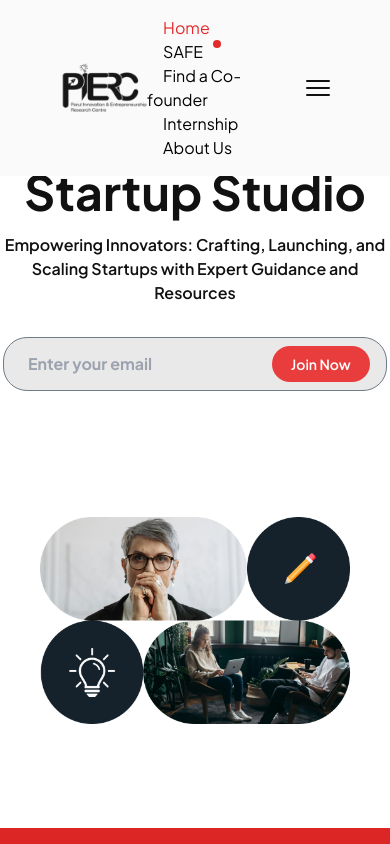
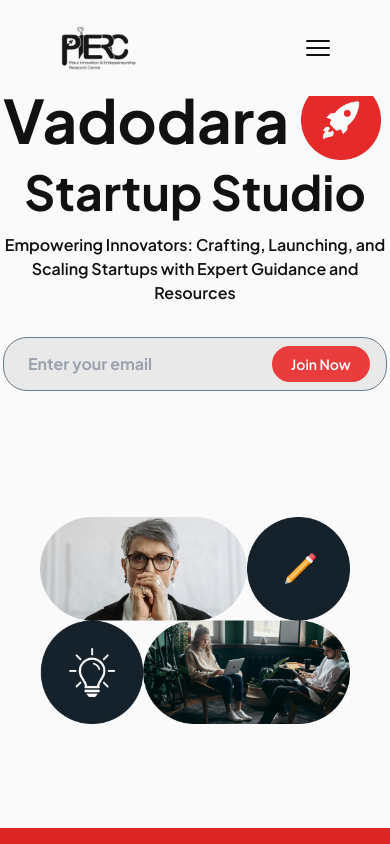
Before and after one commit to abhinnvyas/VSS-Landing-Page, a Next.js app: page / in a window 390 px wide. Shown: the top 844 px of the page. Built offline with nearby package versions, Linux system fonts and the light colour scheme.

Commit message:
Fixed the Navbar

```diff
--- a/components/Footer/footer.jsx
+++ b/components/Footer/footer.jsx
@@ -7,7 +7,7 @@ function Footer() {
     <div className=" bg-[#15222B] pt-10 text-white">
       {/* Bottom section */}
       <div className="bg-[#15222B] pb-10 ">
-        <div className="container mx-auto px-4 flex flex-wrap justify-between">
+        <div className="container mx-auto px-4  flex flex-col md:flex-row md:items-center md:justify-between">
           <div className="mb-8 md:mb-0">
             <Image
               src="/images/vss.png"
--- a/components/events/Events.jsx
+++ b/components/events/Events.jsx
@@ -53,7 +53,7 @@ const events = [
 
 const Events = () => {
   return (
-    <div className="p-10 mt-20 relative mb-20">
+    <div className="p-10 mt-20 relative mb-20 bg-background">
       <div className="grid grid-cols-4 gap-4">
         {events.map((event) => (
           <div key={event.id} className="col-span-1">
@@ -77,7 +77,6 @@ const Events = () => {
         <button className="text-black  py-2 px-6 rounded-full">
           View More
         </button>
-
       </div>
     </div>
   );
--- a/components/governers/Governers.jsx
+++ b/components/governers/Governers.jsx
@@ -38,7 +38,7 @@ export default function Governers() {
                 Dr. Devanshu J Patel
               </h3>
               <p className="text-gray-400">President</p>
-              <p className="mt-2 text-sm max-w-xl">
+              <p className="mt-2 text-xs md:text-sm max-w-xl">
                 Dr. Devanshu Patel, A Dynamic Visionary President Of Parul
                 University, Whose Unflinching Commitment Towards Education Has
                 Made An Impact Not Only In Gujarat But In All The Diversified
--- a/components/hero/HeroSection.jsx
+++ b/components/hero/HeroSection.jsx
@@ -5,7 +5,7 @@ import HeroImage from "@/public/images/hero.png"; // Ensure this path is correct
 export default function HeroSection() {
   return (
     <>
-      <section className=" bg-white">
+      <section className=" bg-background">
         <div className="flex flex-col md:flex-row items-center justify-between w-full p-10 min-h-[calc(100vh-80px)]">
           {/* Left Content */}
           <div className="text-center md:text-left max-w-lg mt-10 px-7">
--- a/components/investmentpartners/InvestmentPartners.jsx
+++ b/components/investmentpartners/InvestmentPartners.jsx
@@ -22,7 +22,7 @@ export default function InvestmentPartners() {
   ];
 
   return (
-    <section className="p-10 mt-10 bg-white">
+    <section className="p-10 mt-10 bg-background">
       <div className="container mx-auto text-center">
         {/* Title */}
         <h2 className="text-2xl font-bold mb-10">Investment Partners</h2>
--- a/components/mentor/mentor.jsx
+++ b/components/mentor/mentor.jsx
@@ -26,7 +26,7 @@ const mentors = [
 
 export default function Mentor() {
   return (
-    <div className="bg-white py-16 px-4 sm:px-6 lg:px-8">
+    <div className="bg-background py-16 px-4 sm:px-6 lg:px-8">
       <div className="max-w-7xl mx-auto">
         <h2 className="text-4xl font-bold text-center text-gray-900 mb-2">
           Find a Mentor
--- a/components/navbar/Navbar.jsx
+++ b/components/navbar/Navbar.jsx
@@ -18,9 +18,10 @@ const Navbar = () => {
   return (
     <nav
       className={`fixed top-0 w-full md:h-[64px] flex items-center bg-background justify-between p-4 z-50 ${
-        makeNavigationVisible ? "px-4 pt-4 pb-0 shadow-lg" : "p-4"
+        makeNavigationVisible ? "px-4 pt-4 shadow-lg" : "p-4"
       } transition-all ease-in-out duration-500`}
     >
+      <div className="flex flex-col flex-1 ">
         <div className="flex items-center justify-between w-full px-10 ">
           {/* Logo on the left side */}
           <Link href={"/"}>
@@ -29,12 +30,12 @@ const Navbar = () => {
               width={1000}
               height={1000}
               alt="Logo"
-            className="h-20 w-28 object-contain cursor-pointer"
+              className="h-16 w-20 object-contain cursor-pointer "
             />
           </Link>
 
           {/* Centered Navigation Component */}
-        <div className="flex justify-center md:block">
+          <div className=" hidden md:block ">
             <NavigationComponent
               isScrolled={isScrolled}
               activeNavItem={activeNavItem} // Pass active item
@@ -43,7 +44,7 @@ const Navbar = () => {
           </div>
 
           {/* Mobile and additional items on the right */}
-        <div className="flex items-center justify-between space-x-4">
+          <div className="flex items-center justify-between space-x-4 ">
             <Link
               href={"/"}
               className="bg-primary text-sm text-white px-6 py-2 rounded-full md:flex justify-center items-center font-semibold shadow-md transition-all duration-300 ease-in-out active:scale-90 hidden"
@@ -80,6 +81,7 @@ const Navbar = () => {
             onNavItemClick={handleNavItemClick} // Pass click handler
           />
         </div>
+      </div>
     </nav>
   );
 };
--- a/components/navbar/NavigationComponent.jsx
+++ b/components/navbar/NavigationComponent.jsx
@@ -12,23 +12,23 @@ const NavigationComponent = ({ activeNavItem, onNavItemClick }) => {
   ];
 
   return (
-    <div className="flex flex-col md:flex-row">
+    <div className="flex flex-col items-center md:flex-row bg-background">
       {navItems.map((item) => (
         <div
           key={item}
-          className="relative"
+          className="relative "
           onClick={() => onNavItemClick(item)}
         >
           <Link
             href={`/${item.toLowerCase()}`}
-            className={`py-2 px-4 ${
+            className={`py-2 px-4  ${
               activeNavItem === item ? "text-primary" : "text-black"
             }`}
           >
             {item}
           </Link>
           {activeNavItem === item && (
-            <div className="absolute left-1/2 transform -translate-x-1/2 -bottom-2 w-2 h-2 bg-primary rounded-full" />
+            <div className="absolute left-1/2 transform -translate-x-1/2 -bottom-2 w-2 h-2 bg-primary rounded-full hidden md:block" />
           )}
         </div>
       ))}
--- a/components/slogan1/Slogan1Section.jsx
+++ b/components/slogan1/Slogan1Section.jsx
@@ -4,7 +4,7 @@ import Image from "next/image";
 
 export default function Slogan1Section() {
   return (
-    <section className="py-32 bg-white text-center relative">
+    <section className="py-32 bg-background text-center relative">
       {/* Slogan */}
       <h2 className="text-xl md:text-3xl font-bold">
         Built to <span className="text-primary">Innovate</span>, Designed to{" "}
--- a/components/slogan2/Slogan2Section.jsx
+++ b/components/slogan2/Slogan2Section.jsx
@@ -3,7 +3,7 @@ import Image from "next/image";
 
 export default function Slogan2Section() {
   return (
-    <section className="p-10 mt-20 mb-20 ">
+    <section className="p-10 mt-20 mb-20 bg-background">
       <div className="container mx-auto relative flex flex-col md:flex-row items-center justify-center space-x-4">
         {/* Lightbulb icon on the left */}
         <div className="hidden md:block absolute -bottom-3 left-20">
```
Lines whose indentation alone changed are shown as unchanged.
